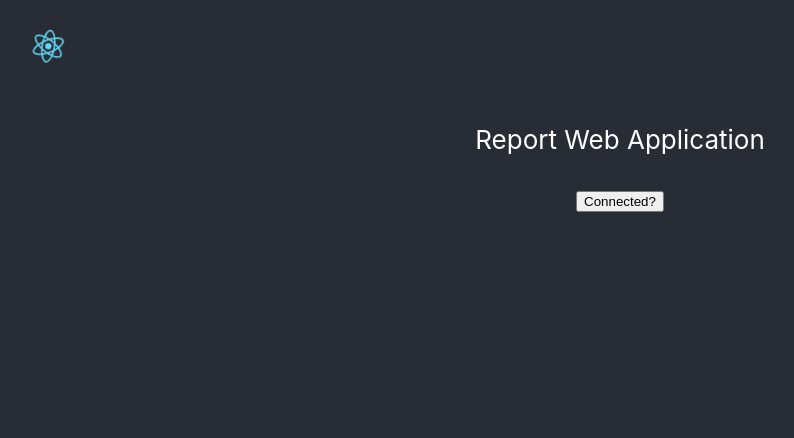
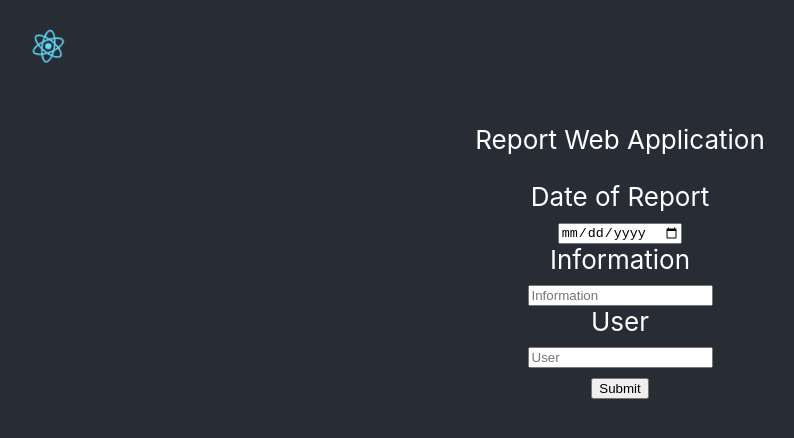
Before and after one commit to JB31415/Docker_Report_App, a React (Create React App) app in the folder front-end/: page / in a window 1280 px wide. Shown: the top 438 px of the page, without its empty margins (20-814 px from the left). Built offline with nearby package versions, Linux system fonts and the light colour scheme.

Commit message:
Feat: Add basic form components for front end
Added controlled form component that will be used to post information to the back end. Currently, it's just the general UI design and boilerplate code.

```diff
--- a/front-end/src/App.js
+++ b/front-end/src/App.js
@@ -1,38 +1,7 @@
 import logo from "./assets/logo.svg";
 import "./App.css";
+import {SubmissionForm} from "./components/submissionForm.js";
 
-
-var jsonData = {
-    "users": [
-        {
-            "name": "alan",
-            "age": 23,
-            "username": "aturing"
-        },
-        {
-            "name": "john",
-            "age": 29,
-            "username": "__john__"
-        }
-    ]
-  }
-
-
-
-
-
-function handleClick() {
-
-    // Send data to the backend via POST
-    fetch('http://------------:8080/', {  // Enter your IP address here
-
-      method: 'POST',
-      mode: 'cors',
-      body: 'JSON.stringify(jsonData)',// body data type must match "Content-Type" header
-
-    })
-
-  }
 
 function App() {
     return (
@@ -50,16 +19,11 @@ function App() {
                     action="http://localhost:8080"
                     method="post"
                     className="form">
-                    <button type="submit">
-                        Connected?
-                    </button>
                 </form>
-                <form
-                    action="http://localhost:8080"
-                    method="post"
-                    className="form">
-                </form>
+                <SubmissionForm />
+
             </header>
+
         </div>
     );
 }
--- /dev/null
+++ b/front-end/src/components/submissionForm.js
@@ -0,0 +1,50 @@
+import React, { useState} from "react";
+
+
+
+export function SubmissionForm(){
+
+    const [form, setForm] = useState({date: '', information: '', user: ''});
+
+
+    const handleChange = (field) => {
+        return (event) => {
+            //... is the spread operator, it copies all the properties of form into a new object
+            //and then we add the new property to that object.
+            setForm({...form, [field]: event.target.value});
+        };
+    };
+
+    return(
+        <form onSubmit = {() => {}}>
+                        <div><label>Date of Report</label></div>
+                        <input
+                            type="date"
+                            name="date"
+                            placeholder="Date"
+                            onChange={handleChange}
+                        ></input>
+
+                        <div><label>Information</label></div>
+                        <input
+                            type="text"
+                            name="information"
+                            placeholder="Information"
+                            onChange={handleChange}
+                        ></input>
+
+                        <div><label>User</label></div>
+                        <input
+                            type="text"
+                            name="user"
+                            placeholder="User"
+                            onChange={handleChange}
+                        ></input>
+
+                        <div><input
+                            type = "submit"
+                            value = "Submit"></input></div>
+
+                </form>
+    )
+}
```
Also changed, not shown: 2 other files (tests, documents, lock files or other folders).
